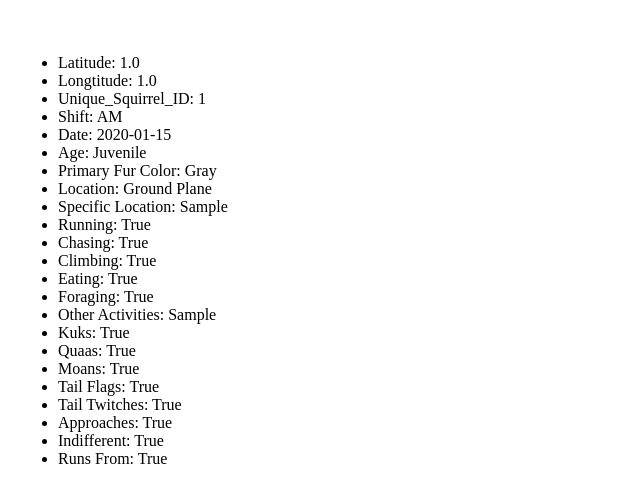
After one commit to Grace-Hong-Zhang/Squirrel_Tracker, a Django app: page /sightings/1/details/ in a window 1280 px wide. The commit adds this page. Shown: the top 503 px of the page, without its empty margins (0-640 px from the left). Run offline with Django 3.2, Linux system fonts and the light colour scheme; tables that the repository leaves empty hold one stand-in row (values such as "Sample post").

Commit message:
finish all details

```diff
--- a/Tracker/models.py
+++ b/Tracker/models.py
@@ -7,7 +7,7 @@ class Squirrel(models.Model):
     y = models.FloatField(help_text = _('Latitude'))
     unique_squirrel_id = models.CharField(max_length = 32, help_text=_('Unique Squirrel ID'),
                             primary_key=True)
-    hectare = models.CharField(max_length = 32, help_text = _('Hectare'))
+    # hectare = models.CharField(max_length = 32, help_text = _('Hectare'))
     shift = models.CharField(max_length = 32, help_text = _('Time of day'),
                             choices = (('AM', 'AM'), ('PM', 'PM')))
     date = models.CharField(max_length = 32, help_text = _('The format is in yyyy-mm-dd'))
@@ -16,8 +16,8 @@ class Squirrel(models.Model):
                             choices = (('Juvenile', 'Juvenile'), ('Adult', 'Adult'), (Unknown, '?')), blank = True)
     primary_fur_color = models.CharField(max_length = 32, help_text = _('primary fur color'),
                             choices = (('Gray', 'Gray'), ('Cinnamon', 'Cinnamon'), ('Black', 'Black'), ('Cinnamon','Cinnamon'), (None, '')), blank = True)
-    highlight_fur_color = models.CharField(max_length = 32, help_text = _('highlight fur color'),
-                            choices = (('Gray', 'Gray'), ('Cinnamon', 'Cinnamon'), ('Black', 'Black'), ('Cinnamon','Cinnamon'), (None, '')), blank = True)
+    # highlight_fur_color = models.CharField(max_length = 32, help_text = _('highlight fur color'),
+    #                         choices = (('Gray', 'Gray'), ('Cinnamon', 'Cinnamon'), ('Black', 'Black'), ('Cinnamon','Cinnamon'), (None, '')), blank = True)
     location = models.CharField(max_length = 128, help_text = _('location'),
                             choices = (('Ground Plane', 'Ground Plane'), ('Above Ground', 'Above Ground'), (None, '')), blank = True)
     specific_location = models.CharField(max_length = 128, help_text = _('Additional notes to the location'), blank = True)
--- a/Tracker/templates/sightings/add.html
+++ b/Tracker/templates/sightings/add.html
@@ -8,7 +8,9 @@
                 </div>
           <br>
         </head>
-        <body>
+        <body background="https://th.bing.com/th/id/Rf54e60e87e0899ea2f6e7c64eae9c18b?rik=N6hWtNDPo8DYbQ&riu=http%3a%2f%2fimg1.juimg.com%2f161215%2f355846-1612150K55690.jpg&ehk=y0aZYh4BSwjSxvyl0VlaORgbyjO%2fsAQdHtu5HIKLkW0%3d&risl=&pid=ImgRaw" style=" background-repeat:no-repeat;
+        background-size:100% 100%;
+        background-attachment: fixed;">
             <style>body{padding-left:10px; padding-right:10px;}</style>
 
     <form action="." method="post">
--- /dev/null
+++ b/Tracker/templates/sightings/details.html
@@ -0,0 +1,40 @@
+<!doctype html>
+<html lang='en'>
+        <head>
+                <title>Details</title>
+        </head>
+        <body>
+<style>
+      body{
+	padding-top: 30px;
+        padding-left: 10px; padding-right: 10px;
+      }
+</style>
+<ul>
+        <li>Latitude: {{ squirrel.y }}</li>
+        <li>Longtitude: {{ squirrel.x }}</li>
+        <li>Unique_Squirrel_ID: {{ squirrel.unique_squirrel_id }}</li>
+        <li>Shift: {{ squirrel.shift }}</li>
+        <li>Date: {{ squirrel.date }}</li>
+        <li>Age: {{ squirrel.age }}</li>
+        <li>Primary Fur Color: {{ squirrel.primary_fur_color }}</li>
+        <li>Location: {{ squirrel.location }}</li>
+        <li>Specific Location: {{ squirrel.specific_location }}</li>
+        <li>Running: {{ squirrel.running }}</li>
+        <li>Chasing: {{ squirrel.chasing }}</li>
+        <li>Climbing: {{ squirrel.climbing }}</li>
+        <li>Eating: {{ squirrel.eating }}</li>
+        <li>Foraging: {{ squirrel.foraging }}</li>
+        <li>Other Activities: {{ squirrel.other_activities }}</li>
+        <li>Kuks: {{ squirrel.kuks }}</li>
+        <li>Quaas: {{ squirrel.quaas }}</li>
+        <li>Moans: {{ squirrel.moans }}</li>
+        <li>Tail Flags: {{ squirrel.tail_flags }}</li>
+        <li>Tail Twitches: {{ squirrel.tail_twitches }}</li>
+        <li>Approaches: {{ squirrel.approaches }}</li>
+        <li>Indifferent: {{ squirrel.indifferent }}</li>
+        <li>Runs From: {{ squirrel.runs_from }}</li>
+</ul>
+
+
+</body>
--- a/Tracker/urls.py
+++ b/Tracker/urls.py
@@ -7,6 +7,6 @@ urlpatterns = [
         path('sightings/', views.sightings),
         path('sightings/add/', views.add, name = 'add'),
         path('sightings/stats/', views.stats, name = 'stats'),
-        path('sightings/<int:squirrel_id>/', views.details),
+        path('sightings/<str:unique_squirrel_id>/details/', views.details, name= 'details'),
         path('sightings/<str:unique_squirrel_id>/', views.update, name = 'update'),
         ]
--- a/Tracker/views.py
+++ b/Tracker/views.py
@@ -12,7 +12,7 @@ def map(request):
 
 def sightings(request):
     squirrels = Squirrel.objects.all()
-    fields = ['Unique_Squirrel_Id','Longitude','Latitude','Date','Shift']
+    fields = ['Unique_Squirrel_Id','Date','Shift']
     context = {
         'squirrels': squirrels,
         'fields': fields,
@@ -107,12 +107,10 @@ def stats(request):
     return render(request, 'sightings/stats.html',{'context': context})
 
 
-def details(request,squirrel_id):
-    squirrel = Sighting.objects.get(id = squirrel_id)
-    if request.method == 'GET':
-        form = SightingForm(instance = squirrel)
+def details(request,unique_squirrel_id):
+    squirrel = Squirrel.objects.get(unique_squirrel_id = unique_squirrel_id)
     context = {
-            'form':form,
+            'squirrel':squirrel,
     }
     return render(request, 'sightings/details.html', context)
 
```
Also changed, not shown: Tracker/templates/sightings/sightings.html (+7 -13 lines), Tracker/templates/sightings/stats.html (+40 -40 lines), Tracker/templates/sightings/update.html (+28 -3 lines).
